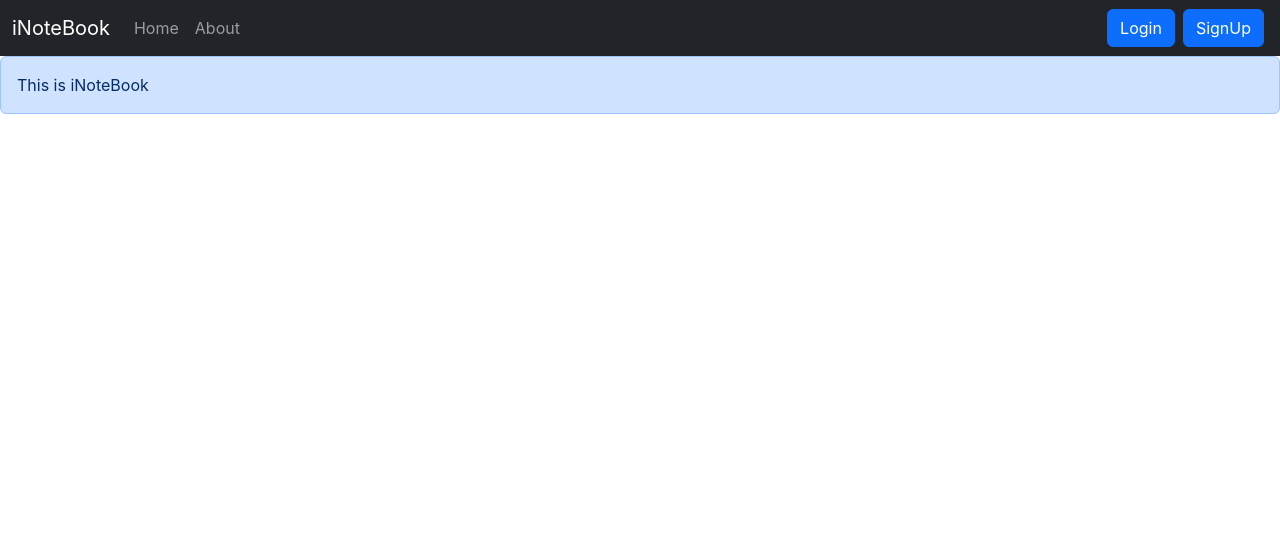
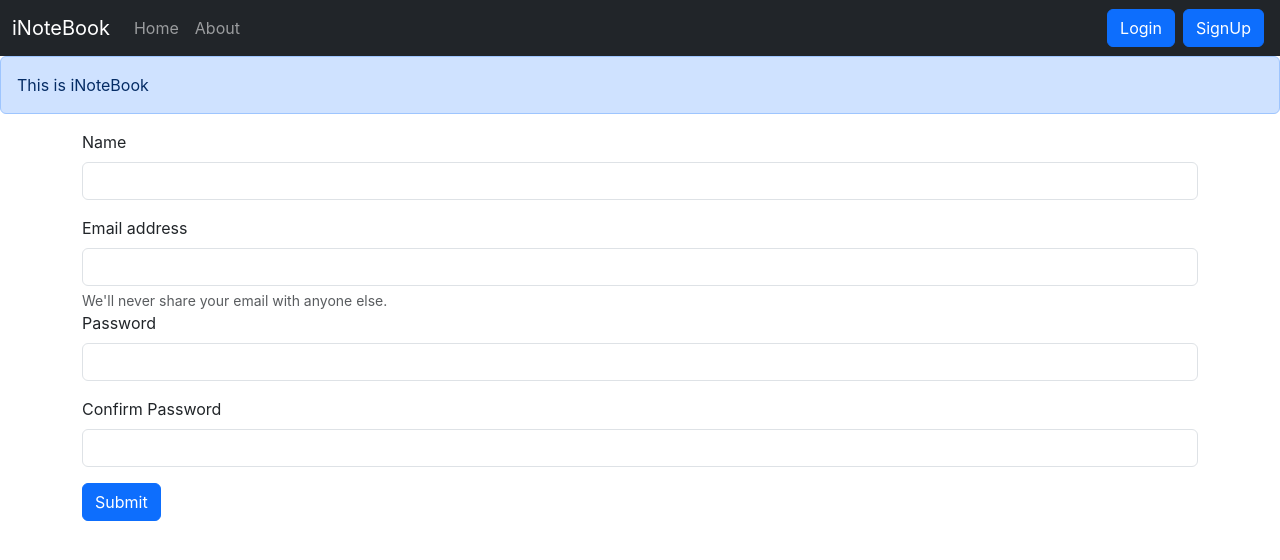
Before and after one commit to vipulgit-123/React3, a React (Create React App) app: page /signup in a window 1280 px wide. Shown: the top 560 px of the page. Built offline with nearby package versions, Linux system fonts and the light colour scheme.

Commit message:
Adding SignUp Component

```diff
--- a/src/components/Login.js
+++ b/src/components/Login.js
@@ -1,17 +1,16 @@
-import React, {useState} from 'react'
-import {useNavigate} from "react-router-dom";
+import React, { useState } from "react";
+import { useNavigate } from "react-router-dom";
 
 const Login = () => {
-
   const [credentials, setCredentials] = useState({
     email: "",
-    password: ""
+    password: "",
   });
 
   const navigate = useNavigate();
 
   let host = "http://localhost:5000";
-    const handleSubmit= async (e)=>{
+  const handleSubmit = async (e) => {
     e.preventDefault();
     const response = await fetch(`${host}/api/auth/login`, {
       method: "POST",
@@ -20,47 +19,69 @@
       },
       body: JSON.stringify({
         email: credentials.email,
-        password: credentials.password
-    })
-
+        password: credentials.password,
+      }),
     });
     const json = await response.json();
     console.log(json);
 
-    if(json.authtoken){
+    if (json.authtoken) {
       //Save the  authToekn and redirect it
-        localStorage.setItem('token',json.authtoken)
+      localStorage.setItem("token", json.authtoken);
       navigate("/home");
-    }else {
-        alert("Invalid Credentials")
+    } else {
+      alert(json.errors || "Invalid Credentials");
     }
-    }
+  };
 
   const onChange = (e) => {
     setCredentials({
       ...credentials,
-            [e.target.name]: e.target.value
-        })
+      [e.target.name]: e.target.value,
+    });
   };
 
   return (
     <div>
       <form onSubmit={handleSubmit}>
         <div className="mb-3">
-                  <label htmlFor="email" className="form-label">Email address</label>
-                  <input type="email" className="form-control" value={credentials.email} id="email" name="email" aria-describedby="emailHelp" onChange={onChange}/>
-                  <div id="emailHelp" className="form-text">We'll never share your email with anyone else.</div>
+          <label htmlFor="email" className="form-label">
+            Email address
+          </label>
+          <input
+            type="email"
+            className="form-control"
+            value={credentials.email}
+            id="email"
+            name="email"
+            aria-describedby="emailHelp"
+            onChange={onChange}
+          />
+          <div id="emailHelp" className="form-text">
+            We'll never share your email with anyone else.
+          </div>
         </div>
 
         <div className="mb-3">
-                  <label htmlFor="password" className="form-label">Password</label>
-                  <input type="password" className="form-control" value={credentials.password} name="password" id="exampleInputPassword1" onChange={onChange}/>
+          <label htmlFor="password" className="form-label">
+            Password
+          </label>
+          <input
+            type="password"
+            className="form-control"
+            value={credentials.password}
+            name="password"
+            id="exampleInputPassword1"
+            onChange={onChange}
+          />
         </div>
 
-              <button type="submit" className="btn btn-primary" >Submit</button>
+        <button type="submit" className="btn btn-primary">
+          Submit
+        </button>
       </form>
     </div>
-  )
-}
+  );
+};
 
-export default Login
+export default Login;
--- a/src/components/SignUp.js
+++ b/src/components/SignUp.js
@@ -1,11 +1,125 @@
-import React from 'react'
+import React, { useState } from "react";
+import { useNavigate } from "react-router-dom";
 
 const SignUp = () => {
+  const [credentials, setCredentials] = useState({
+    name: "",
+    email: "",
+    password: "",
+    cPassword: "",
+  });
+  const navigate = useNavigate();
+
+  let host = "http://localhost:5000";
+  const handleSubmit = async (e) => {
+    e.preventDefault();
+    if (credentials.password !== credentials.cPassword) {
+      alert("Passwords do not match");
+      return;
+    }
+
+    try {
+      const response = await fetch(`${host}/api/auth/createuser`, {
+        method: "POST",
+        headers: {
+          "Content-Type": "application/json",
+        },
+        body: JSON.stringify({
+          name: credentials.name,
+          email: credentials.email,
+          password: credentials.password,
+          cPassword: credentials.cPassword,
+        }),
+      });
+      const json = await response.json();
+      console.log(json);
+
+      if (response.ok && json.authtoken) {
+        navigate("/login");
+      } else {
+        alert(json.errors || "SignUp Failed....");
+      }
+    } catch (error) {
+      console.error(error);
+      alert("Unable to connect to the server");
+    }
+  };
+
+  const onChange = (e) => {
+    setCredentials({
+      ...credentials,
+      [e.target.name]: e.target.value,
+    });
+  };
+
   return (
     <div>
+      <form onSubmit={handleSubmit}>
+        <div className="mb-3">
+          <label htmlFor="name" className="form-label">
+            Name
+          </label>
+          <input
+            type="text"
+            className="form-control"
+            id="name"
+            value={credentials.name}
+            name="name"
+            onChange={onChange}
+          />
+        </div>
 
+        <div>
+          <label htmlFor="email" className="form-label">
+            Email address
+          </label>
+          <input
+            type="email"
+            className="form-control"
+            value={credentials.email}
+            name="email"
+            id="email"
+            aria-describedby="emailHelp"
+            onChange={onChange}
+          />
+          <div id="emailHelp" className="form-text">
+            We'll never share your email with anyone else.
+          </div>
+        </div>
+
+        <div className="mb-3">
+          <label htmlFor="password" className="form-label">
+            Password
+          </label>
+          <input
+            type="password"
+            className="form-control"
+            value={credentials.password}
+            name="password"
+            id="password"
+            onChange={onChange}
+          />
+        </div>
+        <div className="mb-3">
+          <label htmlFor="cPassword" className="form-label">
+            Confirm Password
+          </label>
+          <input
+            type="password"
+            className="form-control"
+            value={credentials.cPassword}
+            name="cPassword"
+            id="cPassword"
+            onChange={onChange}
+          />
+        </div>
+
+        <button type="submit" className="btn btn-primary">
+          Submit
+        </button>
+      </form>
     </div>
-  )
-}
+  );
+};
 
-export default SignUp
+export default SignUp;
```
Also changed, not shown: 2 other files (tests, documents, lock files or other folders). Lines whose indentation alone changed are shown as unchanged.
